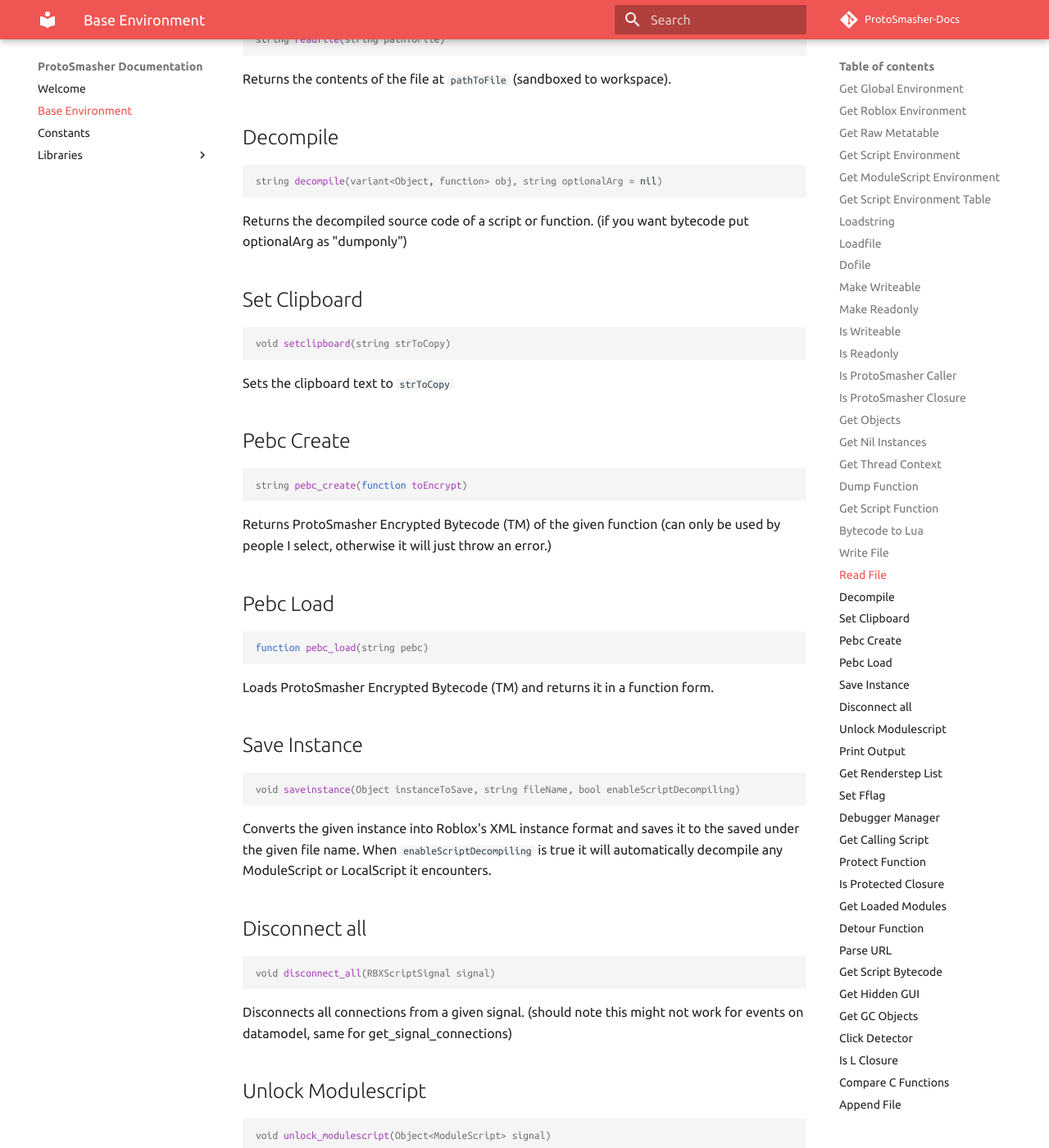
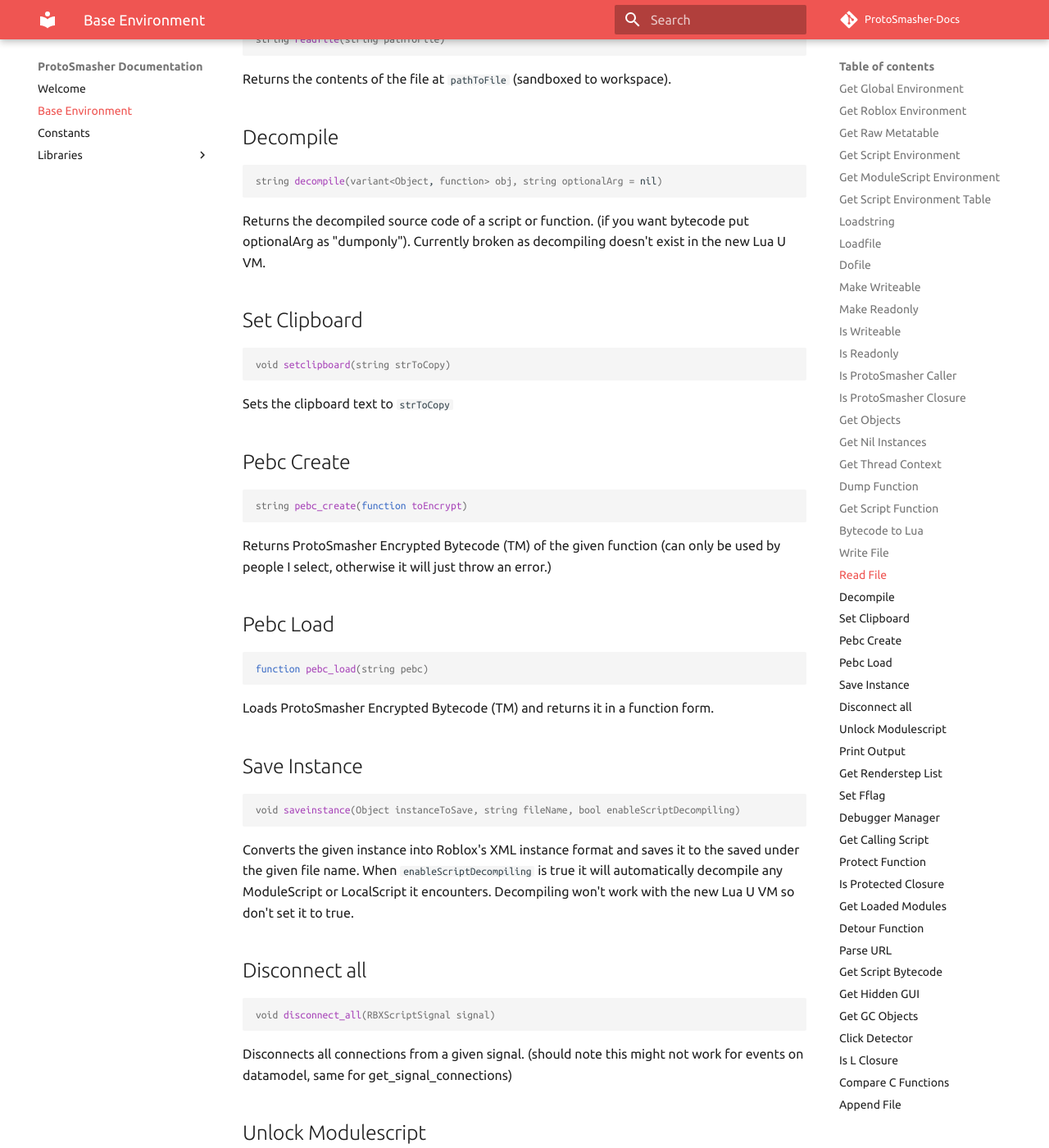
Before and after one commit to applebee1558/ProtoSmasher-Docs, an MkDocs documentation site: the page built from docs/base-environment.md, in a window 1280 px wide and 1400 px high, scrolled down 4154 px. Shown: the whole window at 82% size. Built offline with MkDocs 1.6.1 and Material for MkDocs 9.7.7, drawn with Linux system fonts in a browser that asks for light colours; comment, search, counter and statistics services are not loaded; some of the changed text lies outside the part shown.

Commit message:
Update base-environment.md
Added some notes about decompiling

````diff
--- a/docs/base-environment.md
+++ b/docs/base-environment.md
@@ -143,7 +143,7 @@
 ```lua
 string decompile(variant<Object, function> obj, string optionalArg = nil)
 ```
-Returns the decompiled source code of a script or function. (if you want bytecode put optionalArg as "dumponly")
+Returns the decompiled source code of a script or function. (if you want bytecode put optionalArg as "dumponly"). Currently broken as decompiling doesn't exist in the new Lua U VM.
 
 ## Set Clipboard
 ```lua
@@ -167,7 +167,7 @@
 ```lua
 void saveinstance(Object instanceToSave, string fileName, bool enableScriptDecompiling)
 ```
-Converts the given instance into Roblox's XML instance format and saves it to the saved under the given file name. When `enableScriptDecompiling` is true it will automatically decompile any ModuleScript or LocalScript it encounters.
+Converts the given instance into Roblox's XML instance format and saves it to the saved under the given file name. When `enableScriptDecompiling` is true it will automatically decompile any ModuleScript or LocalScript it encounters. Decompiling won't work with the new Lua U VM so don't set it to true.
 
 ## Disconnect all
 ```lua
````
Also changed, not shown: other parts of docs/base-environment.md (+1 -1 lines).
